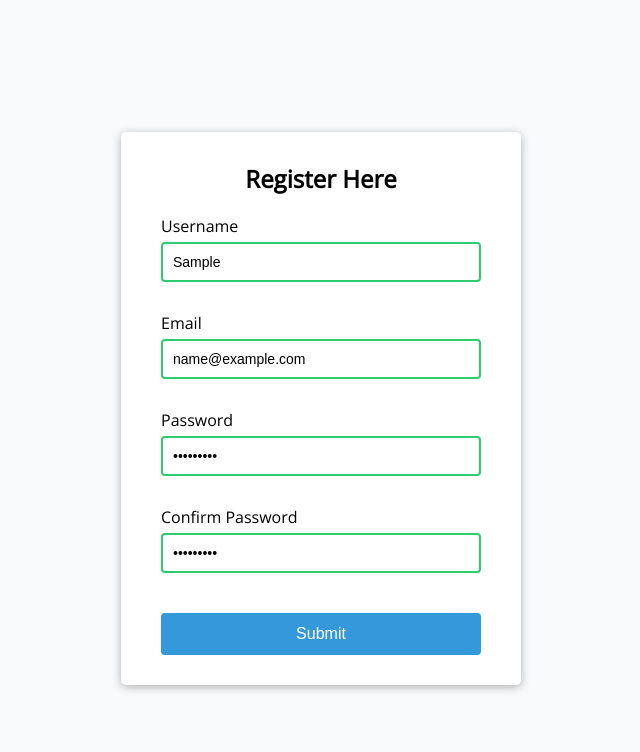
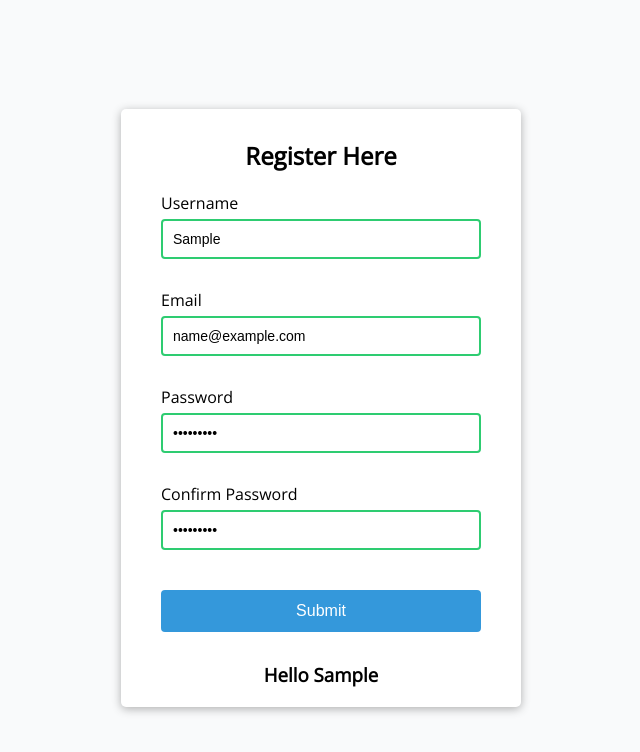
Before and after one commit to nelzex/form-validation, a plain HTML site: page index.html in a window 1280 px wide. Both pictures are taken after typing "Sample", "name@example.com", "Sample123", "Sample123" into the empty fields and a click on the button "Submit". Shown: the whole page, without its empty margins (319-959 px from the left). Drawn offline with nearby package versions, Linux system fonts and the light colour scheme.

Commit message:
added h3

```diff
--- a/index.html
+++ b/index.html
@@ -32,7 +32,9 @@
             </div>
             <button type="submit">Submit</button>
         </form>
+        <h3 id="usernameText"></h3>
     </div>
+
 
     <script src = "script.js"></script>
 </body>
--- a/script.js
+++ b/script.js
@@ -3,6 +3,7 @@ const username = document.getElementById('username');
 const email = document.getElementById('email');
 const password = document.getElementById('password');
 const password2 = document.getElementById('password2');
+const userText = document.getElementById('usernameText');
 
 
 var fields = [username,email,password,password2];
@@ -76,4 +77,6 @@ form.addEventListener('submit',function(e) {
     checkLength(password,6, 20);
     checkPasswordMatch(password,password2);
 
+    userText.innerText = `Hello ${username.value}`;
+
 });
--- a/style.css
+++ b/style.css
@@ -27,6 +27,10 @@ body{
 }
 
 h2{
+    text-align: center;
+    margin: 0 0 20px;
+}
+h3{
     text-align: center;
     margin: 0 0 20px;
 }
```
